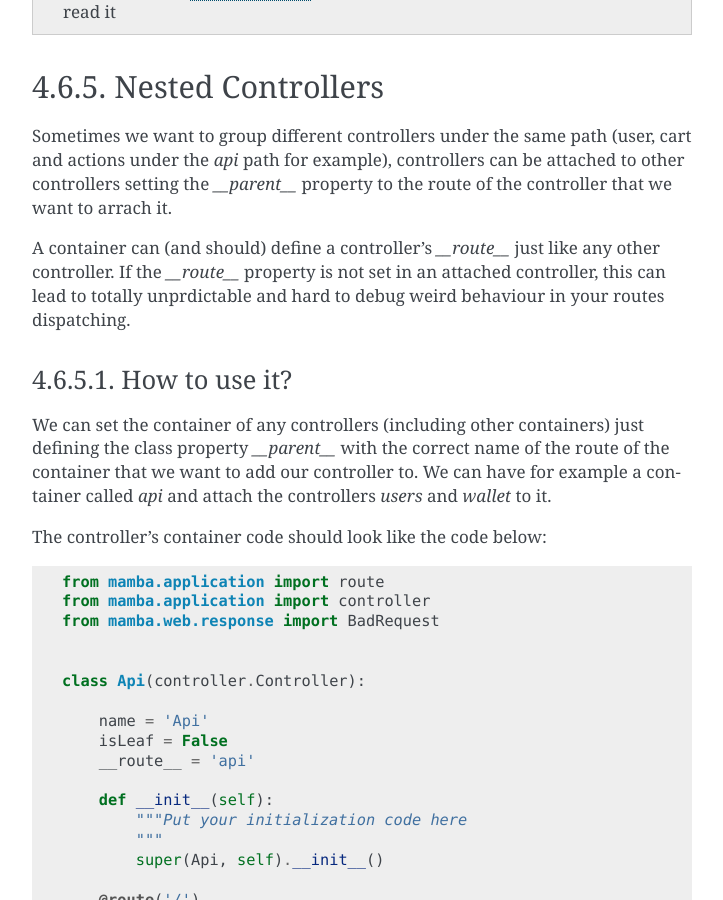
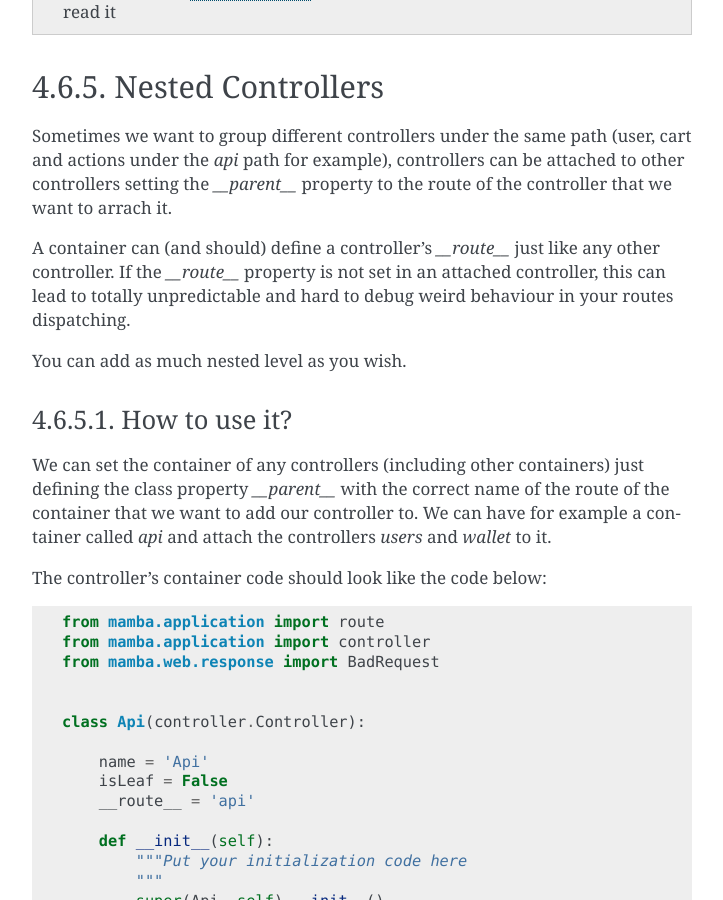
Before and after one commit to PyMamba/mamba-framework, a Sphinx documentation site: the page built from docs/development/controller.rst, in a window 1280 px wide and 900 px high, scrolled down 5602 px. Shown: the whole window, without its empty margins (388-1111 px from the left). Built offline with Sphinx 7.4.7, drawn with Linux system fonts in a browser that asks for light colours; pages that are not in the unit, such as notebooks, are missing from menus.

Commit message:
fixed type in controller.rst documentation

```diff
--- a/docs/development/controller.rst
+++ b/docs/development/controller.rst
@@ -210,7 +210,9 @@ Nested Controllers
 
 Sometimes we want to group different controllers under the same path (user, cart and actions under the `api` path for example), controllers can be attached to other controllers setting the `__parent__` property to the route of the controller that we want to arrach it.
 
-A container can (and should) define a controller's `__route__` just like any other controller. If the `__route__` property is not set in an attached controller, this can lead to totally unprdictable and hard to debug weird behaviour in your routes dispatching.
+A container can (and should) define a controller's `__route__` just like any other controller. If the `__route__` property is not set in an attached controller, this can lead to totally unpredictable and hard to debug weird behaviour in your routes dispatching.
+
+You can add as much nested level as you wish.
 
 How to use it?
 ~~~~~~~~~~~~~~
```
